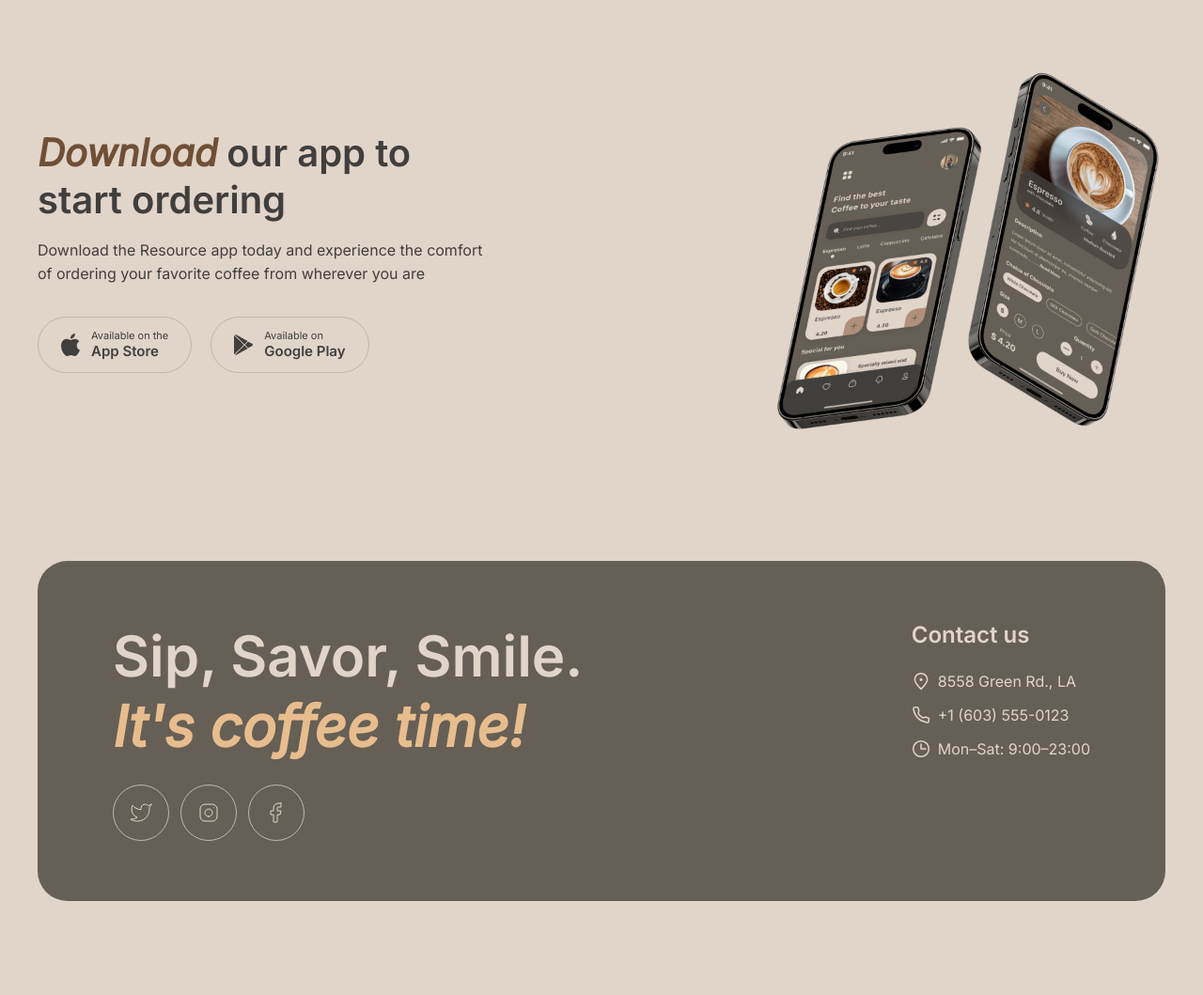
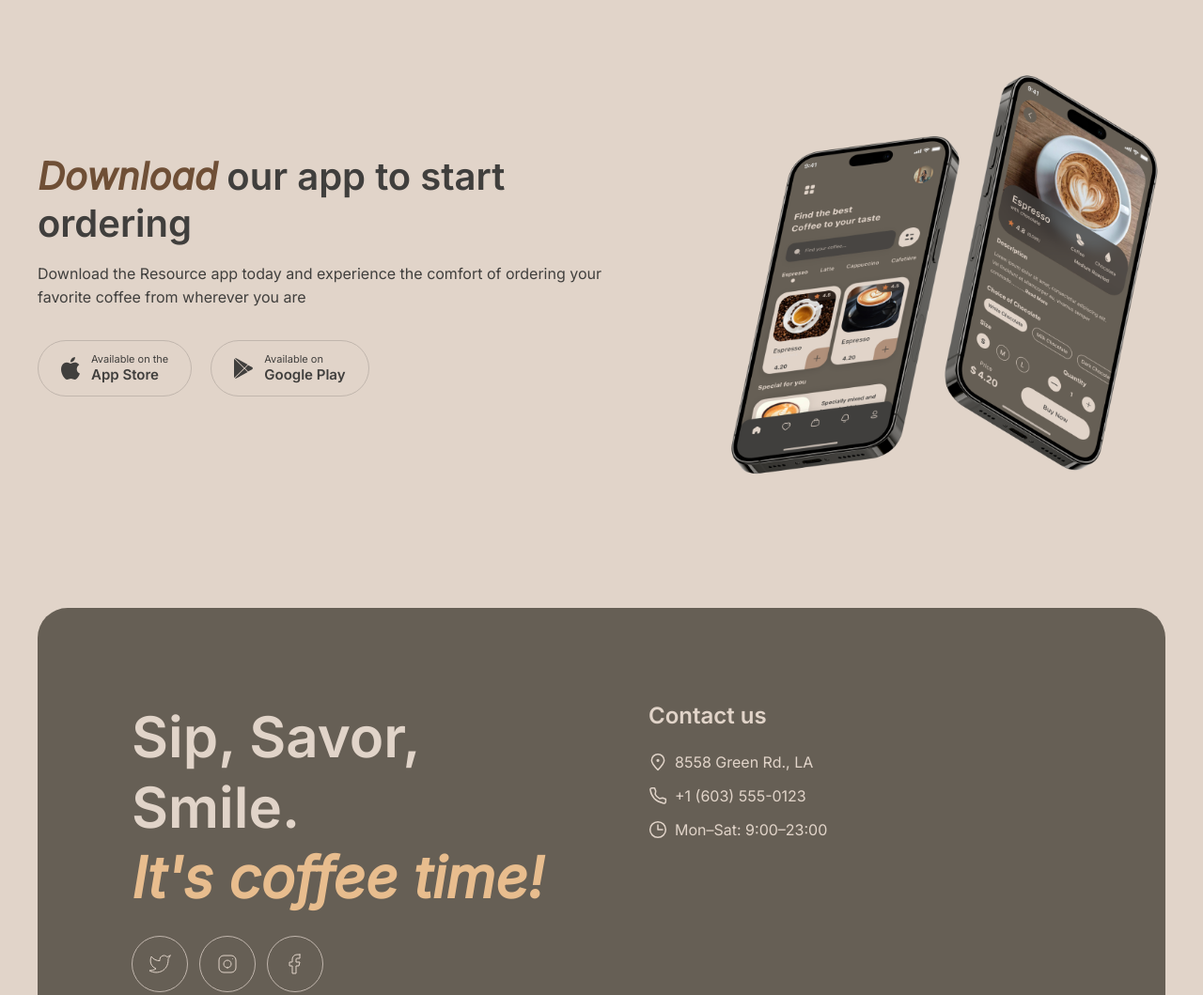
Before and after one commit to XDobriev/rsschool-landing-page, a website built with Vite: page index.html in a window 1280 px wide. Shown: the part 3040-4099 px from the top of the page at 94% size. Before the commit the page ends 4039 px from the top, so only its background shows below. Built offline with nearby package versions, Linux system fonts and the light colour scheme.

Commit message:
fix: match app, footer and about proportions to figma on desktop

```diff
--- a/src/styles/_about.scss
+++ b/src/styles/_about.scss
@@ -28,7 +28,7 @@
 }
 
 .about__image {
-  flex: 2;
+  flex: 430;
 
   img {
     width: 100%;
@@ -40,7 +40,7 @@
 }
 
 .about__image--tall {
-  flex: 3;
+  flex: 590;
 }
 
 @media (max-width: $breakpoint-tablet) {
--- a/src/styles/_app.scss
+++ b/src/styles/_app.scss
@@ -8,11 +8,11 @@
   display: flex;
   align-items: center;
   justify-content: space-between;
-  gap: 48px;
+  gap: 100px;
 }
 
 .app__offer {
-  max-width: 480px;
+  max-width: 630px;
 }
 
 .app__title {
@@ -94,7 +94,7 @@
 }
 
 .app__image {
-  width: 420px;
+  width: 630px;
   max-width: 100%;
   height: auto;
   min-width: 0;
--- a/src/styles/_footer.scss
+++ b/src/styles/_footer.scss
@@ -12,13 +12,18 @@
   display: flex;
   flex-wrap: wrap;
   justify-content: space-between;
-  gap: 40px;
+  gap: 100px;
 
   background-color: var(--color-bg-container);
   color: var(--color-text-inverse);
   border-radius: 32px;
-  padding: 64px 80px;
+  padding: 100px;
   --color-text-accent: #e8bd8e;
+}
+
+.footer__offer,
+.footer__contacts {
+  flex: 1;
 }
 
 .footer__slogan {
```
